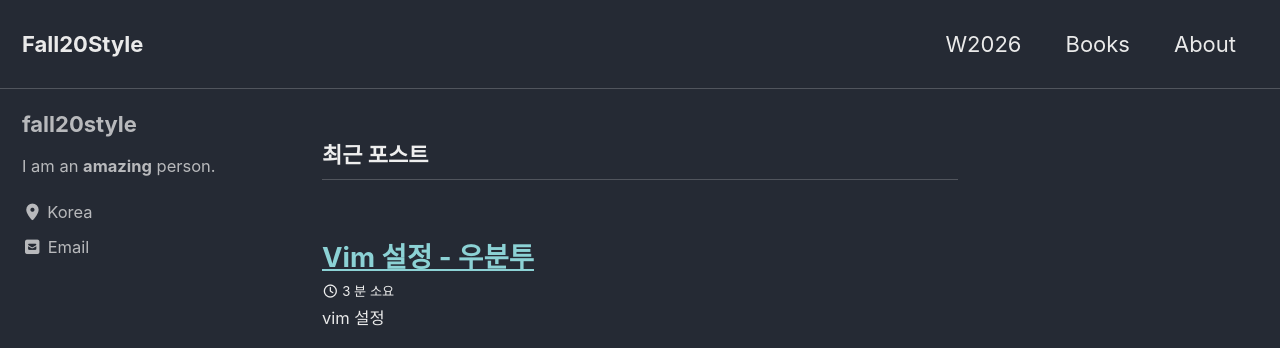
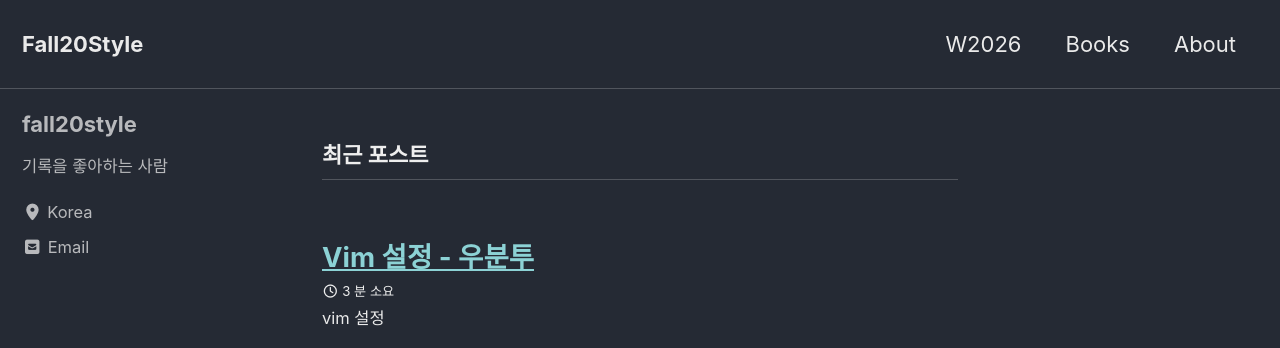
Before and after one commit to fall20style/fall20style.github.io, a Jekyll site: the page built from index.html, in a window 1280 px wide. Shown: the top 348 px of the page. Built offline with Jekyll 4.4.1, drawn with Linux system fonts in a browser that asks for light colours; cached includes are drawn as plain includes; the list of posts is cut into pages by our own code.

Commit message:
Update _config.yml

```diff
--- a/_config.yml
+++ b/_config.yml
@@ -116,7 +116,7 @@ analytics:
 author:
   name             : "fall20style"
   avatar           : # path of avatar image, e.g. "/assets/images/bio-photo.jpg"
-  bio              : "I am an **amazing** person."
+  bio              : "기록을 좋아하는 사람"
   location         : "Korea"
   email            :
   links:
```
